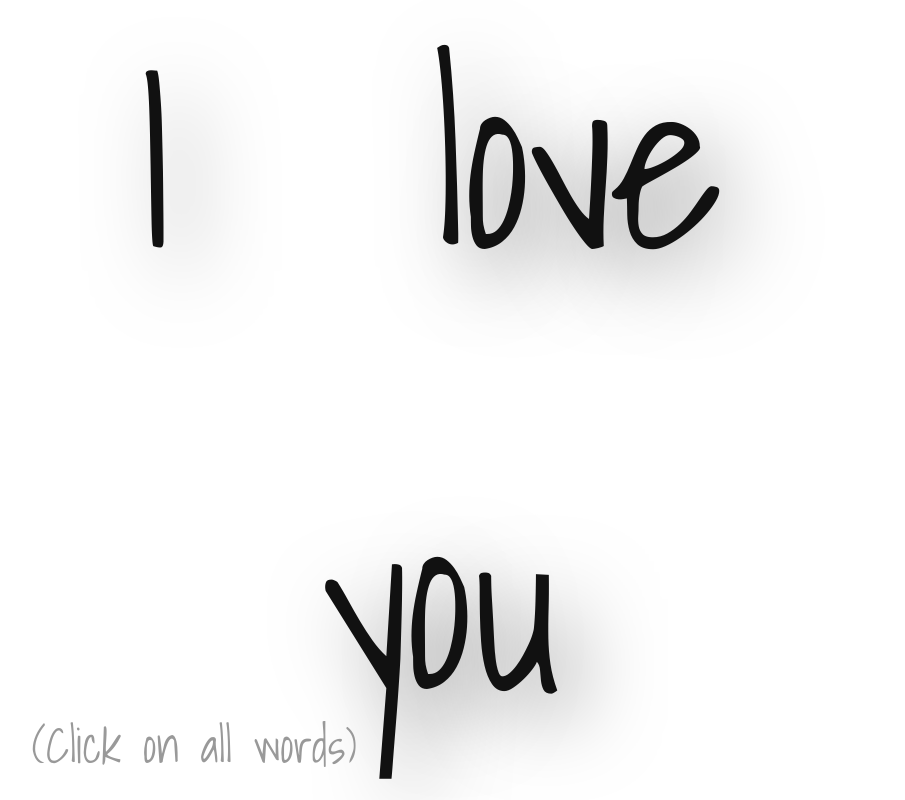
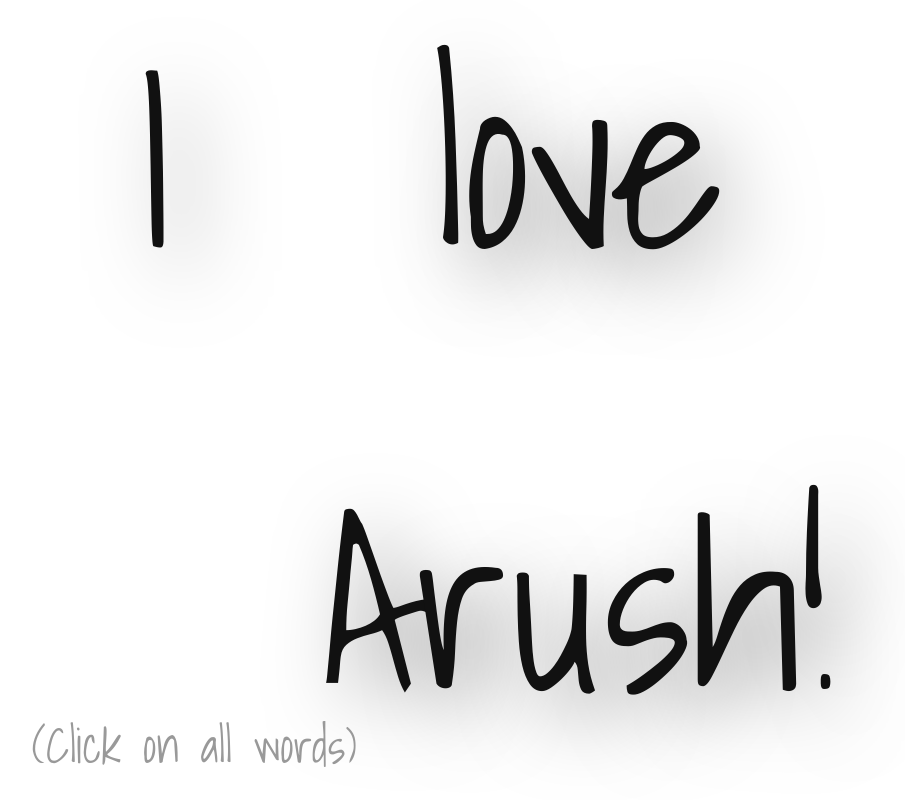
Before and after one commit to arushinde/loveu-arush, a plain HTML site: page index.html in a window 1280 px wide. Shown: the whole page, without its empty margins (248-1153 px from the left). Drawn offline with Linux system fonts and the light colour scheme.

Commit message:
Update index.html

```diff
--- a/index.html
+++ b/index.html
@@ -15,7 +15,7 @@
           <input type="checkbox" id="ck2" onClick="check()" />
           <label for="ck2">love</label>
           <input type="checkbox" id="ck3" onClick="check()" />
-          <label for="ck3">you</label>
+          <label for="ck3">Arush!</label>
           <span>(Click on all words)</span>
         </div>
       </form>
```
